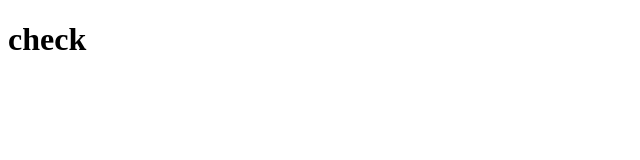
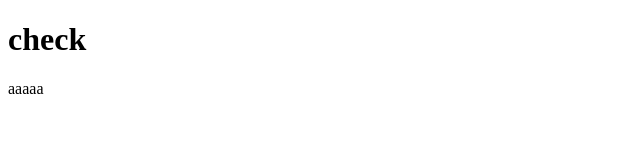
Before and after one commit to datanhsayhallo/test-git, a plain HTML site: page testgit2/index.html in a window 1280 px wide. Shown: the full height of the page, 0-640 px from the left. Drawn offline with Linux system fonts and the light colour scheme.

Commit message:
test sua bai

```diff
--- a/testgit2/index.html
+++ b/testgit2/index.html
@@ -7,5 +7,6 @@
   </head>
   <body>
     <h1>check</h1>
+    <p>aaaaa</p>
   </body>
 </html>
```
